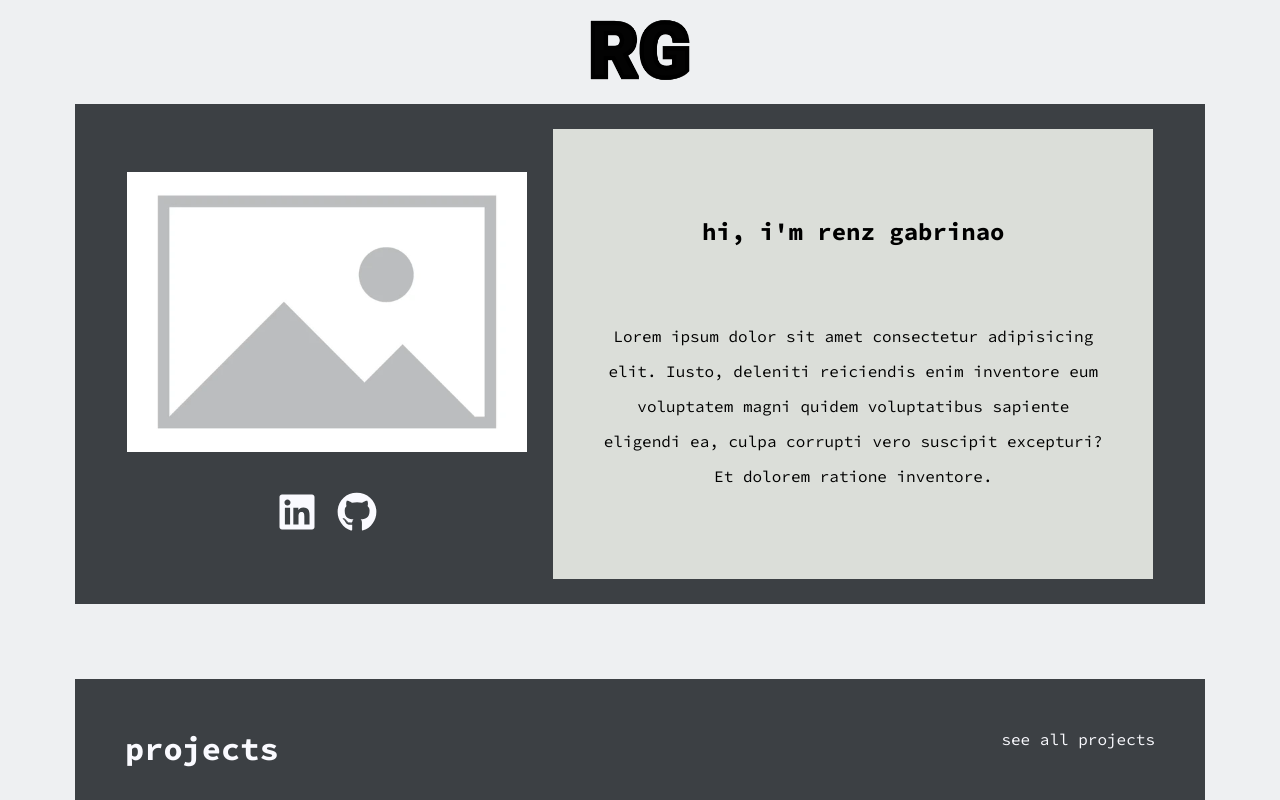
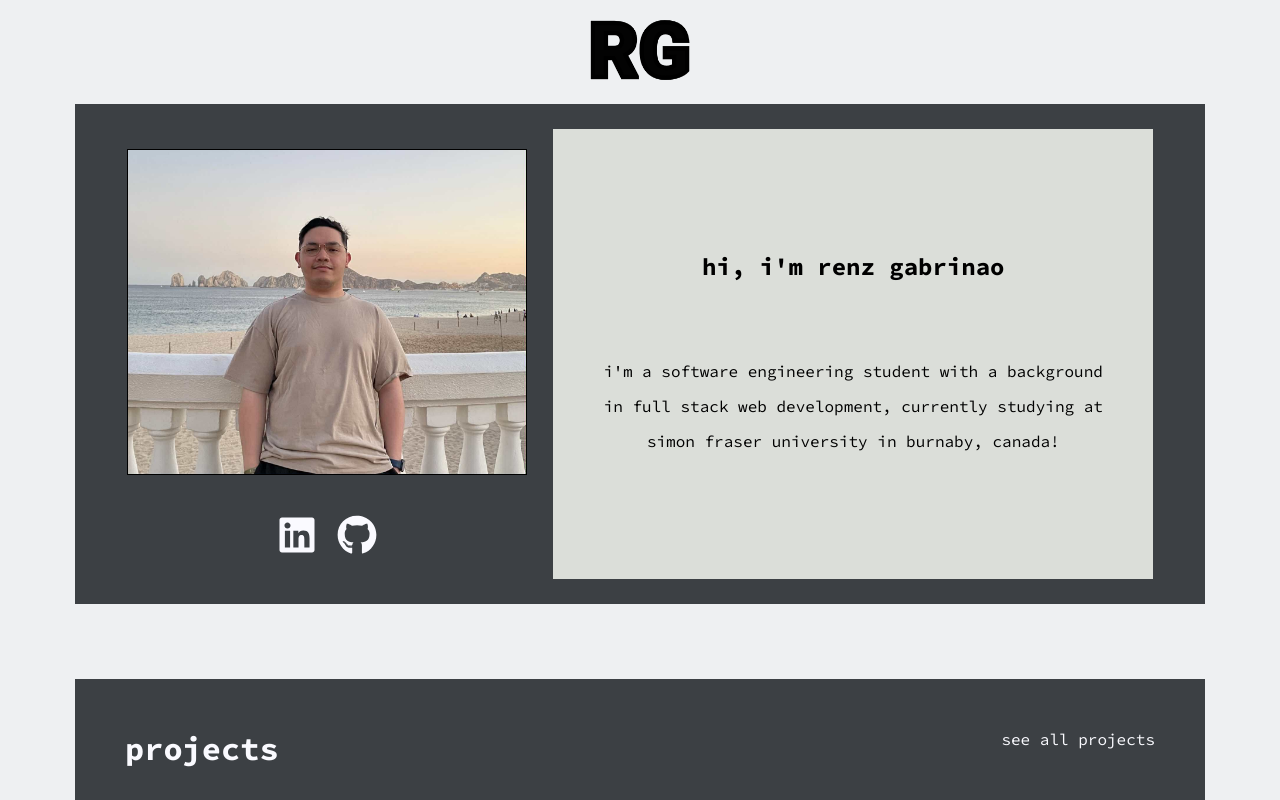
Before and after one commit to renzgabrinao/renzgabrinao.github.io, a React (Vite) app: page / in a window 1280 px wide. Shown: the top 800 px of the page. Built offline with nearby package versions, Linux system fonts and the light colour scheme.

Commit message:
add img of self and removed defaultImg as placeholder for portrait

```diff
--- a/src/pages/Home/Home.css
+++ b/src/pages/Home/Home.css
@@ -36,6 +36,8 @@ a:hover {
 #portrait {
   width: 400px;
   height: auto;
+  border: solid;
+  border-width: 1px;
 }
 
 .socials {
@@ -68,7 +70,7 @@ a:hover {
 .bio-text {
   display: flex;
   flex-direction: column;
-  justify-content:space-around;
+  justify-content:space-evenly;
   background-color: var(--platinum);
   width: 600px;
   padding: 50px;
--- a/src/pages/Home/Home.jsx
+++ b/src/pages/Home/Home.jsx
@@ -1,5 +1,6 @@
 // import images
 import defaultImg from "../../assets/img/default.jpg"
+import selfImg from "../../assets/img/self.jpg"
 import sfuLogo from '../../assets/img/logos/sfu-logo.png'
 import bcitLogo from '../../assets/img/logos/bcit-logo.png'
 import langaraLogo from '../../assets/img/logos/langara-logo.png'
@@ -23,7 +24,7 @@ function Home() {
         <div className='bio'>
           <div className='facecard'>
             <img
-              src={defaultImg}
+              src={selfImg}
               alt="Portrait of me"
               id='portrait'
             />
@@ -35,7 +36,7 @@ function Home() {
 
           <div className='bio-text'>
             <h2>hi, i'm renz gabrinao</h2>
-            <p>Lorem ipsum dolor sit amet consectetur adipisicing elit. Iusto, deleniti reiciendis enim inventore eum voluptatem magni quidem voluptatibus sapiente eligendi ea, culpa corrupti vero suscipit excepturi? Et dolorem ratione inventore.</p>
+            <p>i'm a software engineering student with a background in full stack web development, currently studying at simon fraser university in burnaby, canada!</p>
           </div>
         </div>  {/*------------------- END bio ---------------------*/}
 
--- a/src/pages/ProjectDetails/ProjectDetails.css
+++ b/src/pages/ProjectDetails/ProjectDetails.css
@@ -16,11 +16,12 @@
 .project-details > a {
   color: var(--antiflash-white);
   align-self: flex-start;
+  margin-bottom: 30px
 }
 
 .project-details > img {
-  height: 600px;
-  width: auto;
+  height: auto;
+  width: 85%;
   object-fit: contain;
 }
 
```
Also changed, not shown: src/assets/img/self.jpg (added).
